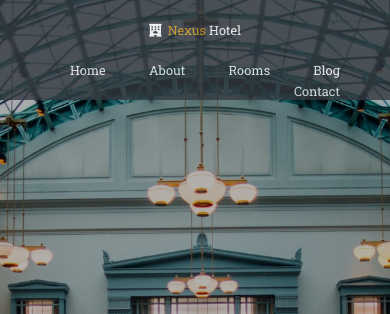
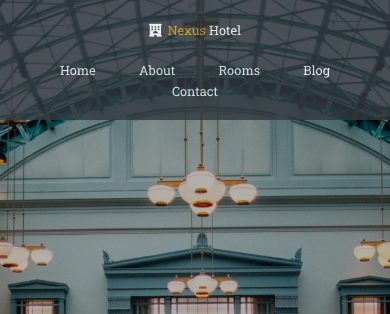
Before and after one commit to VectortheGreat/VectortheGreat.github.io, a plain HTML site: page index.html in a window 390 px wide. Shown: the top 314 px of the page. Drawn offline with Linux system fonts and the light colour scheme.

Commit message:
Update style.css

```diff
--- a/css/style.css
+++ b/css/style.css
@@ -223,13 +223,14 @@ img {
   }
   .navbar {
     flex-direction: column;
-    height: 100px;
+    height: 120px;
     padding: 20px;
     align-items: center;
   }
   .navbar .rightpanel {
     padding: 10px;
     margin-top: 10px;
+    text-align: center;
   }
   .teams img {
     width: 70%;
```
